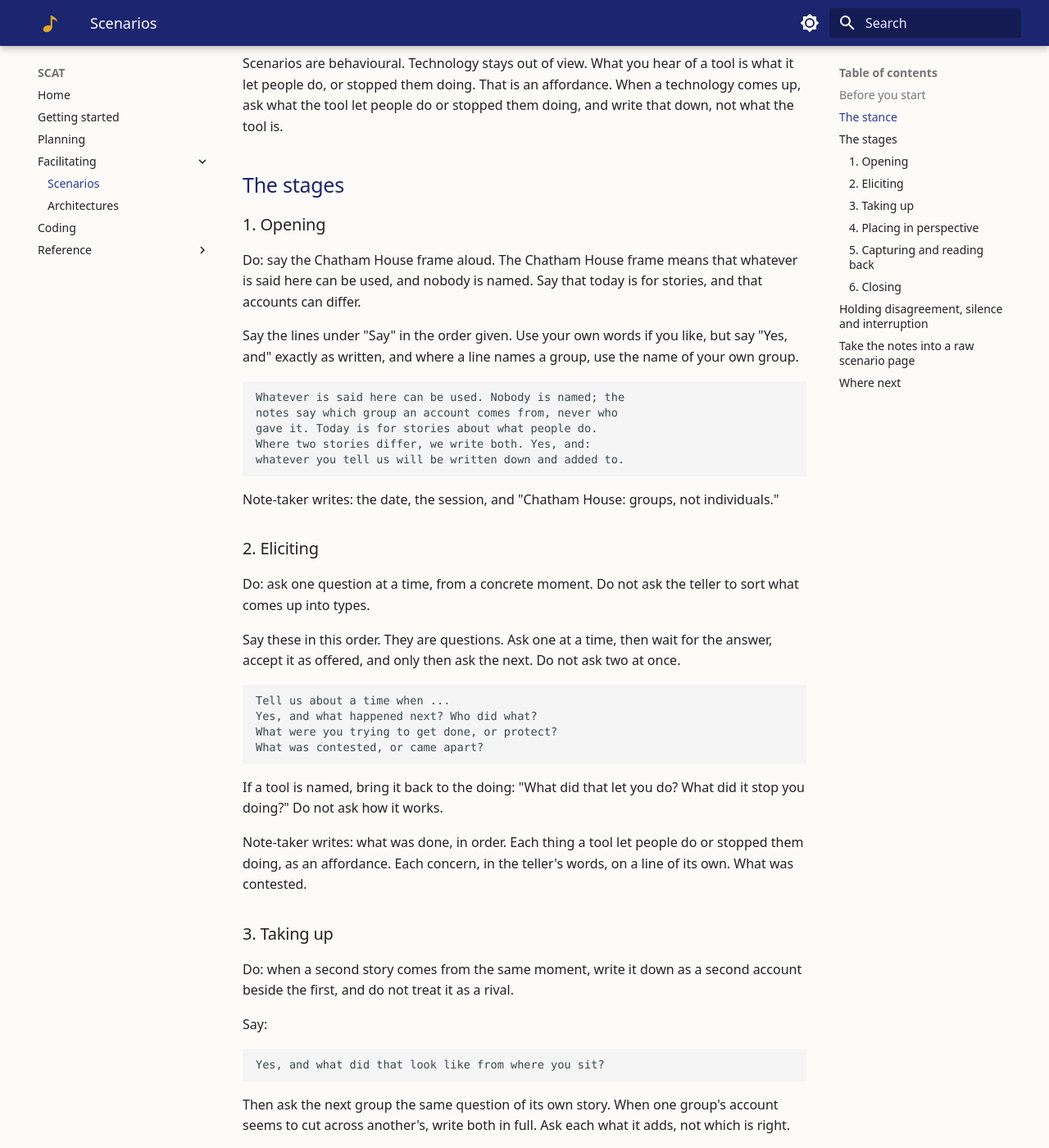
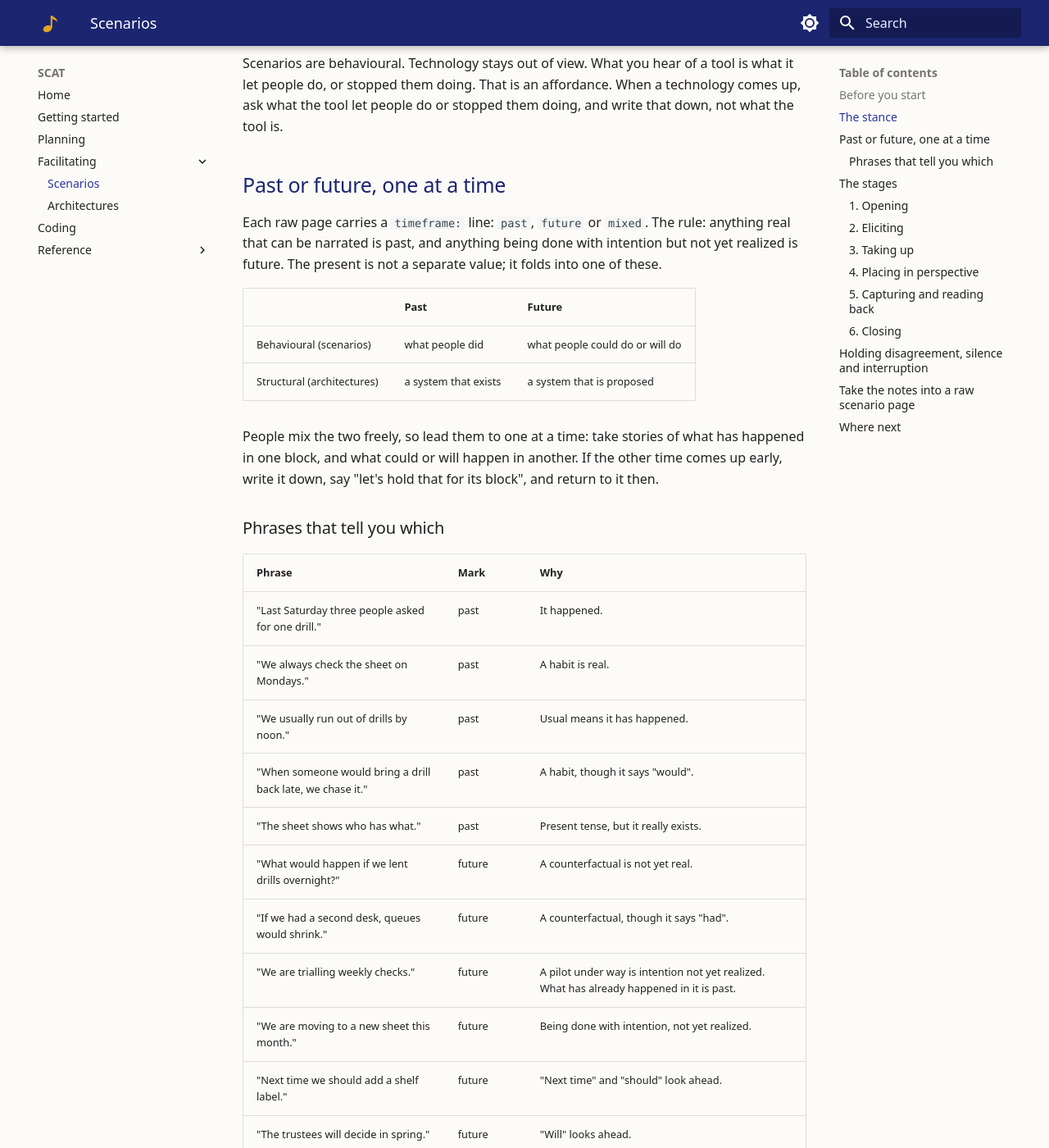
Before and after one commit to DynamicalSystemsGroup/scat-kg-tools, an MkDocs documentation site: the page built from docs/facilitate-scenarios.md, in a window 1280 px wide and 1400 px high, scrolled down 1246 px. Shown: the whole window at 82% size. Built offline with MkDocs 1.6.1 and Material for MkDocs 9.7.7, drawn with Linux system fonts in a browser that asks for light colours; some of the changed text lies outside the part shown.

Commit message:
WP10-U2: facilitation guidance for past, future and mixed

```diff
--- a/docs/facilitate-scenarios.md
+++ b/docs/facilitate-scenarios.md
@@ -29,6 +29,38 @@ Use two habits in every turn of the session: "Yes, and" and "From this perspecti
 
 Scenarios are behavioural. Technology stays out of view. What you hear of a tool is what it let people do, or stopped
 them doing. That is an affordance. When a technology comes up, ask what the tool let people do or stopped them doing, and write that down, not what the tool is.
+
+## Past or future, one at a time
+
+Each raw page carries a `timeframe:` line: `past`, `future` or `mixed`. The rule: anything real that can be narrated is past, and anything being done with intention but not yet realized is future. The present is not a separate value; it folds into one of these.
+
+| | Past | Future |
+|---|---|---|
+| Behavioural (scenarios) | what people did | what people could do or will do |
+| Structural (architectures) | a system that exists | a system that is proposed |
+
+People mix the two freely, so lead them to one at a time: take stories of what has happened in one block, and what could or will happen in another. If the other time comes up early, write it down, say "let's hold that for its block", and return to it then.
+
+### Phrases that tell you which
+
+| Phrase | Mark | Why |
+|---|---|---|
+| "Last Saturday three people asked for one drill." | past | It happened. |
+| "We always check the sheet on Mondays." | past | A habit is real. |
+| "We usually run out of drills by noon." | past | Usual means it has happened. |
+| "When someone would bring a drill back late, we chase it." | past | A habit, though it says "would". |
+| "The sheet shows who has what." | past | Present tense, but it really exists. |
+| "What would happen if we lent drills overnight?" | future | A counterfactual is not yet real. |
+| "If we had a second desk, queues would shrink." | future | A counterfactual, though it says "had". |
+| "We are trialling weekly checks." | future | A pilot under way is intention not yet realized. What has already happened in it is past. |
+| "We are moving to a new sheet this month." | future | Being done with intention, not yet realized. |
+| "Next time we should add a shelf label." | future | "Next time" and "should" look ahead. |
+| "The trustees will decide in spring." | future | "Will" looks ahead. |
+| "Imagine an app that texts borrowers." | future | Imagined, not real. |
+
+The non-obvious ones are the habit with "would", the two present-tense lines, the counterfactual with "had", the pilot and the move under way.
+
+Use `mixed` when an account blurs the two and you cannot cleanly separate them, for example "it never worked, so we hope the new one will". It is the honest record, not a failure. Do not split a story to avoid it. `scat stub` leaves the `timeframe:` line for the author to fill in on the raw page.
 
 ## The stages
 
```
Also changed, not shown: docs/facilitate-architectures.md (+2 -0 lines), docs/planning.md (+2 -0 lines).
